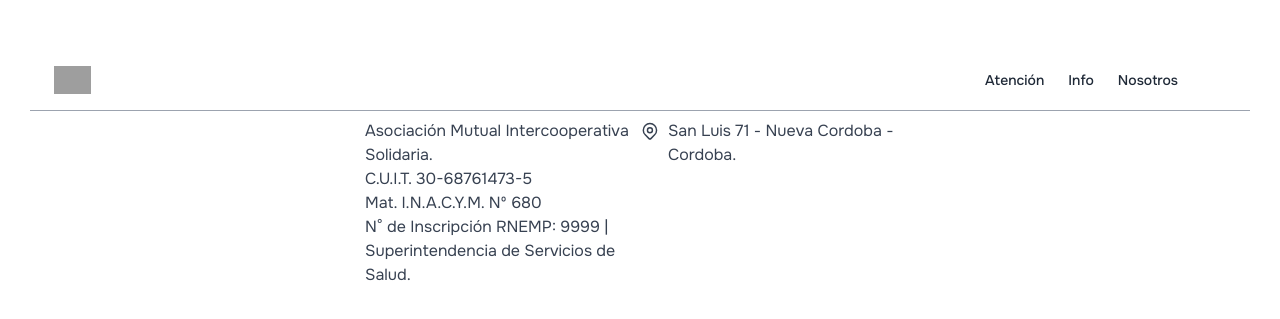
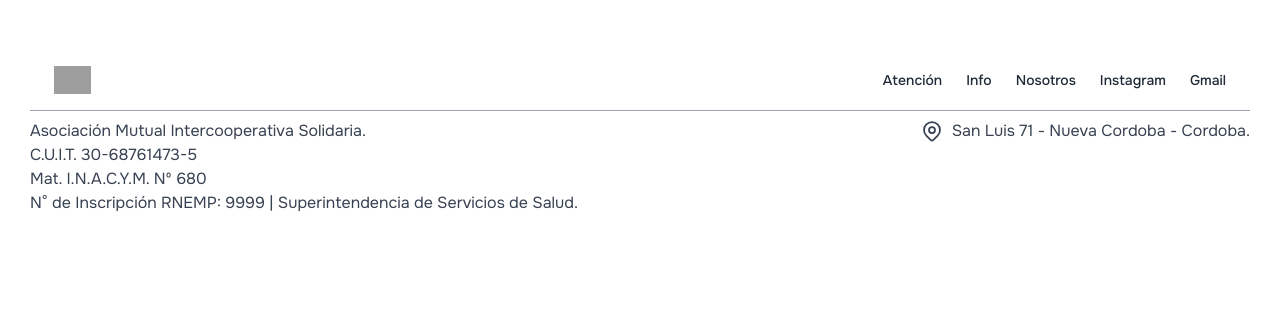
Before and after one commit to vlnrtta/amicos-next, a Next.js app: page /pages/ubicacion in a window 1280 px wide. Shown: the part 867-1186 px from the top of the page. After the commit the page ends 1130 px from the top, so only its background shows below. Built offline with nearby package versions, Linux system fonts and the light colour scheme; grey boxes are pictures that could not be loaded.

Commit message:
modificacion

```diff
--- a/src/app/pages/ubicacion/page.js
+++ b/src/app/pages/ubicacion/page.js
@@ -1,12 +1,12 @@
 export default function Ubicacion() {
     return(
-        <div>
+        <div className="">
             <div id="ubicacion" className="mt-32 mb-12 w-[657px] sm:w-full px-12">
                 <p className="text-xl font-semibold text-green-700">Ubicación</p>
                 <hr className="border-green-600" />
             </div>
-            <div className="w-full flex justify-center mt-20">
-                <iframe className="shadow-2xl shadow-gray-400 rounded-xl" src="https://www.google.com/maps/embed?pb=!1m18!1m12!1m3!1d3404.673727231047!2d-64.19061722526124!3d-31.423114296574987!2m3!1f0!2f0!3f0!3m2!1i1024!2i768!4f13.1!3m3!1m2!1s0x9432a285ed9d40ff%3A0x90f76669844263d3!2sSan%20Luis%2071%2C%20X5000BAA%20C%C3%B3rdoba!5e0!3m2!1ses-419!2sar!4v1714326398044!5m2!1ses-419!2sar" width="600" height="450" allowfullscreen="" loading="lazy" referrerpolicy="no-referrer-when-downgrade"></iframe>
+            <div className="flex justify-center mt-20 w-[550px] sm:w-full">
+                <iframe className="shadow-md shadow-gray-300 rounded-xl sm:h-[450px] h-[350px] sm:w-[600px] w-[400px]" src="https://www.google.com/maps/embed?pb=!1m18!1m12!1m3!1d3404.673727231047!2d-64.19061722526124!3d-31.423114296574987!2m3!1f0!2f0!3f0!3m2!1i1024!2i768!4f13.1!3m3!1m2!1s0x9432a285ed9d40ff%3A0x90f76669844263d3!2sSan%20Luis%2071%2C%20X5000BAA%20C%C3%B3rdoba!5e0!3m2!1ses-419!2sar!4v1714326398044!5m2!1ses-419!2sar"  allowfullscreen="" loading="lazy" referrerpolicy="no-referrer-when-downgrade"></iframe>
             </div>
         </div>
     );
--- a/src/components/footer/page.js
+++ b/src/components/footer/page.js
@@ -20,28 +20,32 @@ export default function Footer() {
                             <a href="#" className="hover:opacity-80 me-4 md:me-6 text-gray-800">Nosotros</a>
                         </li>
                         <li>
-                            <a href="https://www.instagram.com/amicos_mutual/" className="hover:opacity-80 me-4 md:me-6 flex align-bottom">
+                            <a href="https://www.instagram.com/amicos_mutual/" className="text-gray-800 hover:opacity-80 me-4 md:me-6 flex align-bottom">
+                            Instagram
                             </a>
 
                         </li>
                         <li>
-                            <a href="https://mail.google.com/mail/u/0/#inbox?compose=jrjtXDxqxtnRDWvxvjCRskvHxBBbtQrFZxkZvxVnvZHJcMgnTFxqsncsfpkgWVdjxkgkTvKg" className="hover:opacity-80">
+                            <a href="https://mail.google.com/mail/u/0/#inbox?compose=jrjtXDxqxtnRDWvxvjCRskvHxBBbtQrFZxkZvxVnvZHJcMgnTFxqsncsfpkgWVdjxkgkTvKg" className="text-gray-800 hover:opacity-80">
+                            Gmail
                             </a>
                         </li>
                     </ul>
                 </div>
             </div>
+
             <hr className="mb-2 border-gray-400 w-[550px] sm:w-full mx-auto" />
-            <div className="grid grid-cols-2 mx-auto w-[550px]">
+
+            <div className="grid grid-cols-2 mx-auto w-[550px] sm:w-full">
                 <div className="text-gray-700">
                     <p>Asociación Mutual Intercooperativa Solidaria. <br></br>
                         C.U.I.T. 30-68761473-5 <br></br>
                         Mat. I.N.A.C.Y.M. Nº 680 <br></br>
                         N° de Inscripción RNEMP: 9999 | Superintendencia de Servicios de Salud.</p>
                 </div>
-                <div className="text-gray-700 inline-flex pl-12 sm:pl-0 justify-end sm:gap-2">
+                <div className="text-gray-700 inline-flex ml-12 sm:pl-0 justify-end gap-2">
                     <svg xmlns="http://www.w3.org/2000/svg" width="24" height="24" fill="none" stroke="currentColor" stroke-linecap="round" stroke-linejoin="round" stroke-width="1.75" className="icon icon-tabler icons-tabler-outline icon-tabler-map-pin" viewBox="0 0 24 24"><path stroke="none" d="M0 0h24v24H0z"/><path d="M9 11a3 3 0 1 0 6 0 3 3 0 0 0-6 0"/><path d="M17.657 16.657 13.414 20.9a2 2 0 0 1-2.827 0l-4.244-4.243a8 8 0 1 1 11.314 0z"/></svg>
-                    <h5>San Luis 71 - Nueva Cordoba - Cordoba.</h5>
+                    <h5 className="justify-end">San Luis 71 - Nueva Cordoba - Cordoba.</h5>
                 </div>
             </div>
         </div>
```
